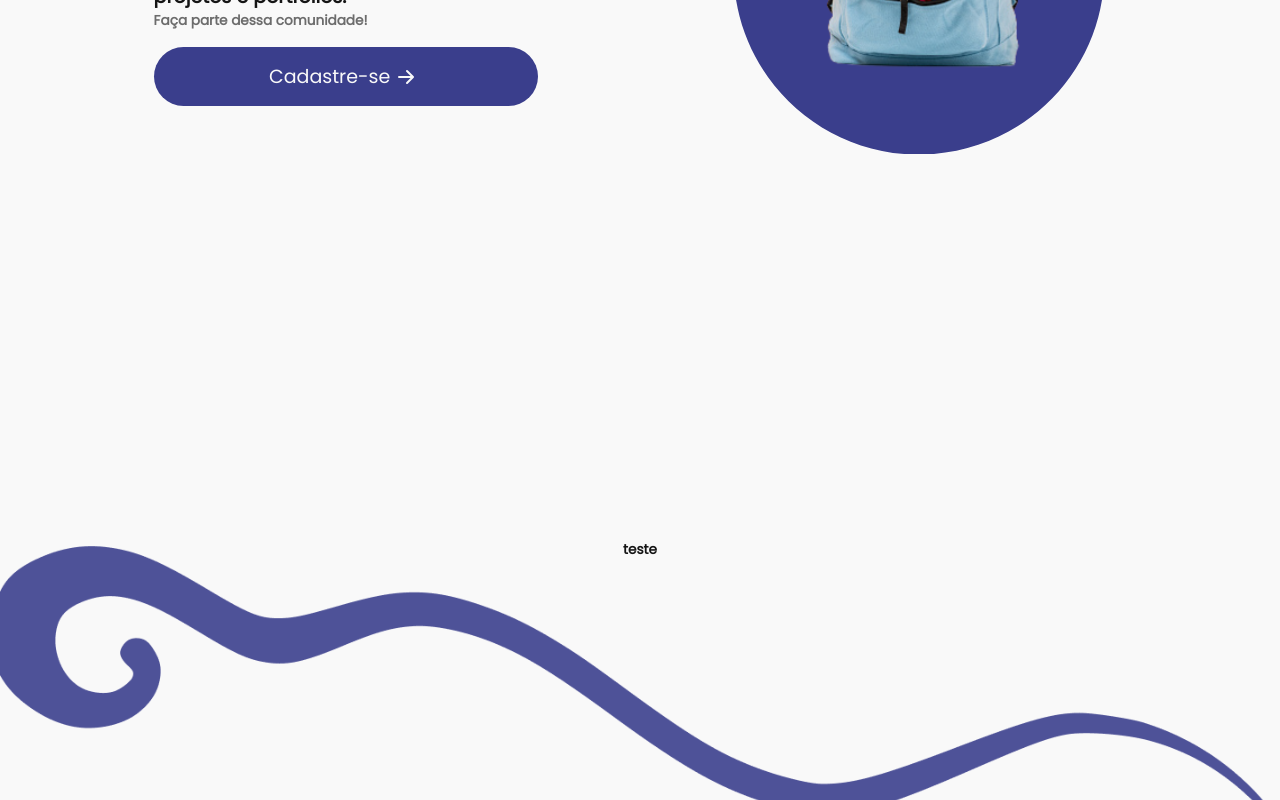
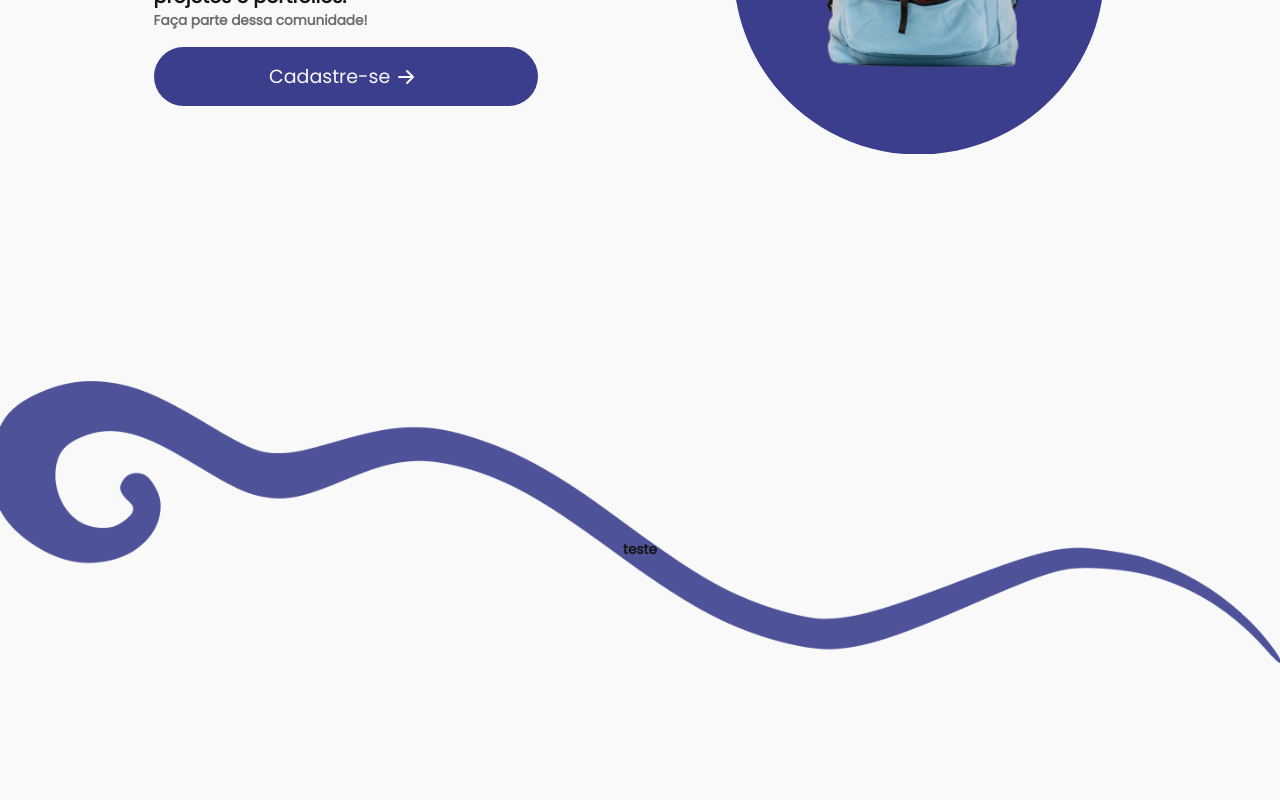
Before and after one commit to Sinqly/Website, a Next.js app: page / in a window 1280 px wide. Shown: the part 500-1300 px from the top of the page. Built offline with nearby package versions, Linux system fonts and the light colour scheme.

Commit message:
refactor: updating style

```diff
--- a/src/styles/pages/Index.ts
+++ b/src/styles/pages/Index.ts
@@ -126,5 +126,5 @@ export const SocialContainer = styled.div`
   background-image: url(${() => Backline.src});
   background-size: cover;
   background-repeat: no-repeat;
-  background-position: top;
+  background-position: center;
 `
```
